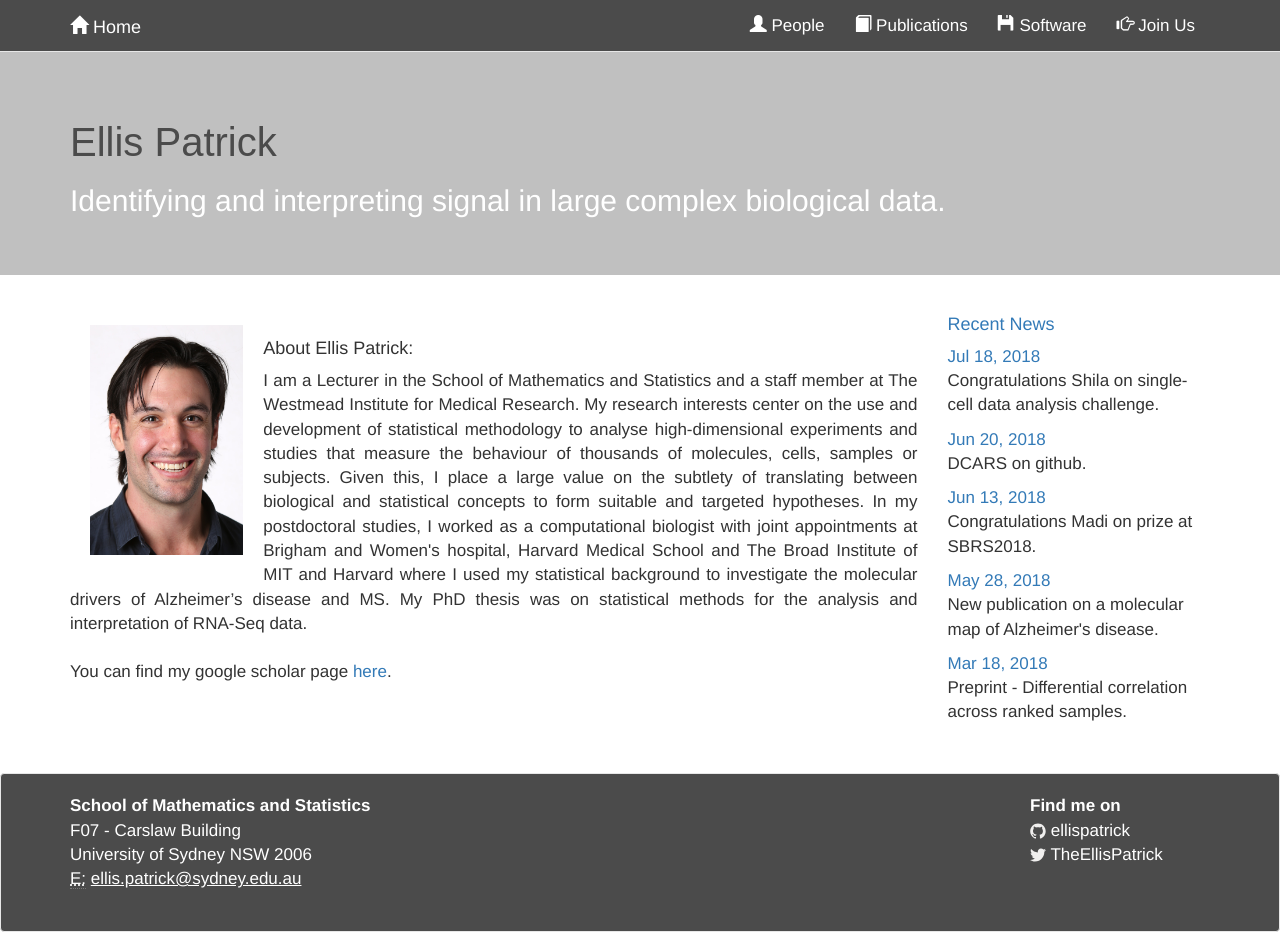
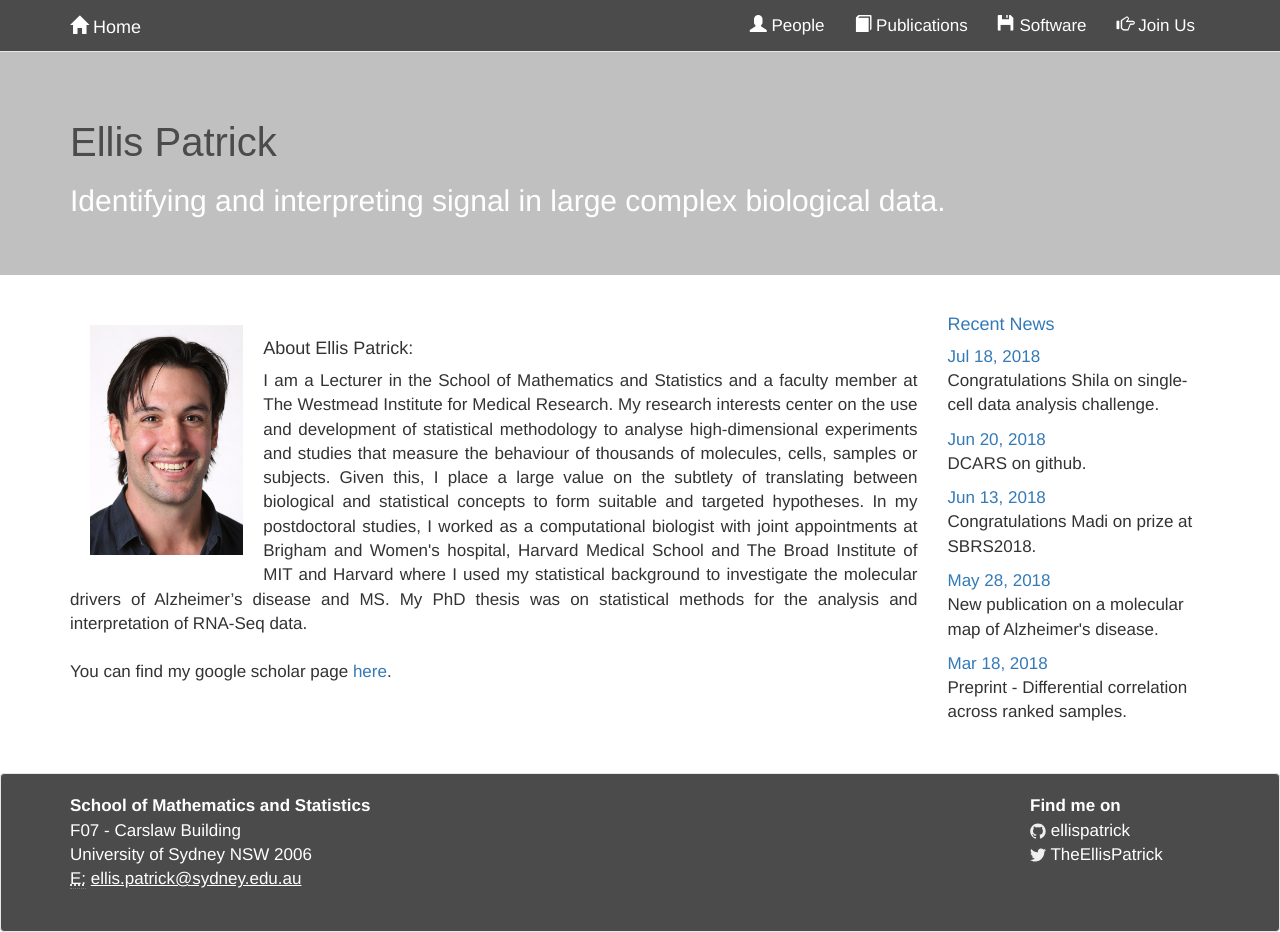
Before and after one commit to ellispatrick/ellispatrick.github.io, a Jekyll site: the page built from index.html, in a window 1280 px wide. Built offline with Jekyll 4.4.1, drawn with Linux system fonts in a browser that asks for light colours; nearby versions of some CDN libraries; a style sheet for code colours, icons or effects is not loaded.

Commit message:
details update

```diff
--- a/_config.yml
+++ b/_config.yml
@@ -9,7 +9,7 @@
 title: Ellis Patrick
 email: ellis.patrick@sydney.edu.au
 description: > # this means to ignore newlines until "baseurl:"
-  The website of Ellis Patrick. Sydney University. Statistician, Computational Biologist, Bioinformatition, Alzheimer's Disease, MS, Melanoma.
+  The website of Ellis Patrick - University of Sydney - Statistical Bioinformatician.
 # baseurl: "" # the subpath of your site, e.g. /blog
 url: "http://ellispatrick.github.io" # the base hostname & protocol for your site
 twitter_username: TheEllisPatrick
--- a/index.html
+++ b/index.html
@@ -23,7 +23,7 @@
 <h4>About Ellis Patrick:</h4>
 
 <p>
-I am a Lecturer in the School of Mathematics and Statistics and a staff member at The Westmead Institute for Medical Research.
+I am a Lecturer in the School of Mathematics and Statistics and a faculty member at The Westmead Institute for Medical Research.
 My research interests center on the use and development of statistical methodology to analyse high-dimensional experiments and studies that measure the behaviour of thousands of molecules, cells, samples or subjects.
 Given this, I place a large value on the subtlety of translating between biological and statistical concepts to form suitable and targeted hypotheses.
 In my postdoctoral studies, I worked as a computational biologist with joint appointments at Brigham and Women's hospital, Harvard Medical School and The Broad Institute of MIT and Harvard where I used my statistical background to investigate the molecular drivers of Alzheimer’s disease and MS.
```
